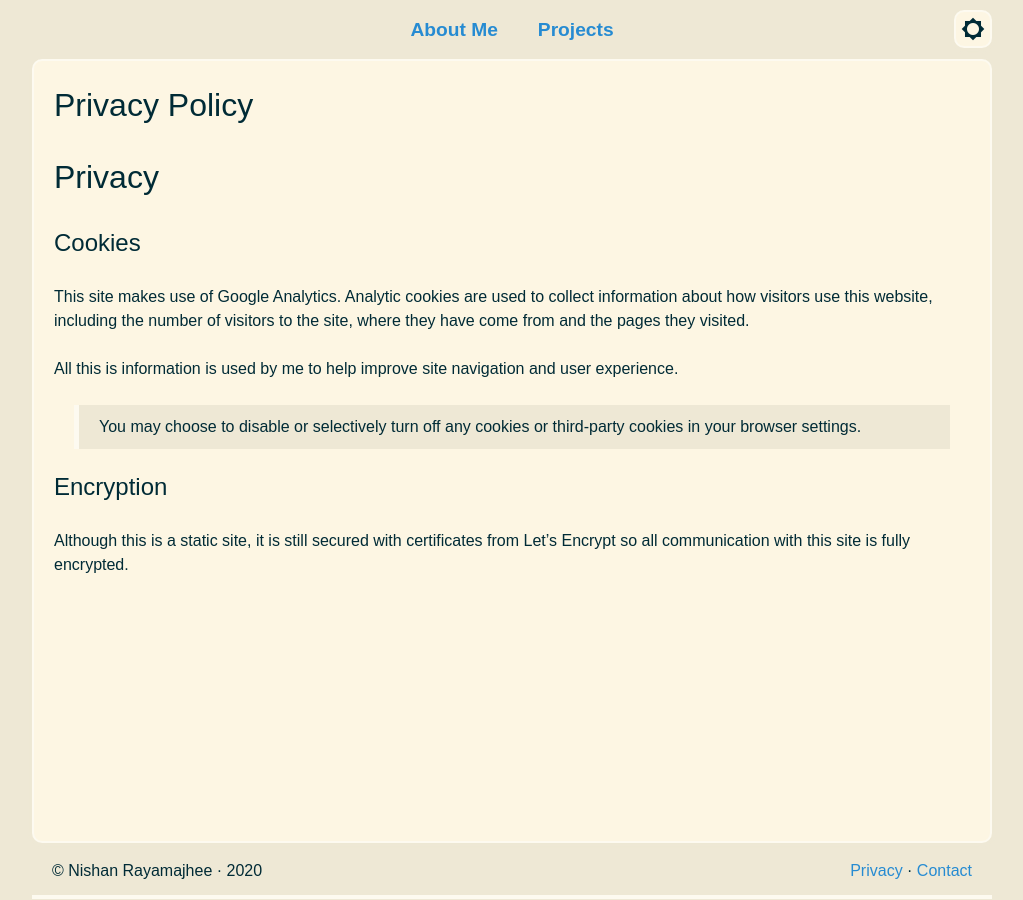
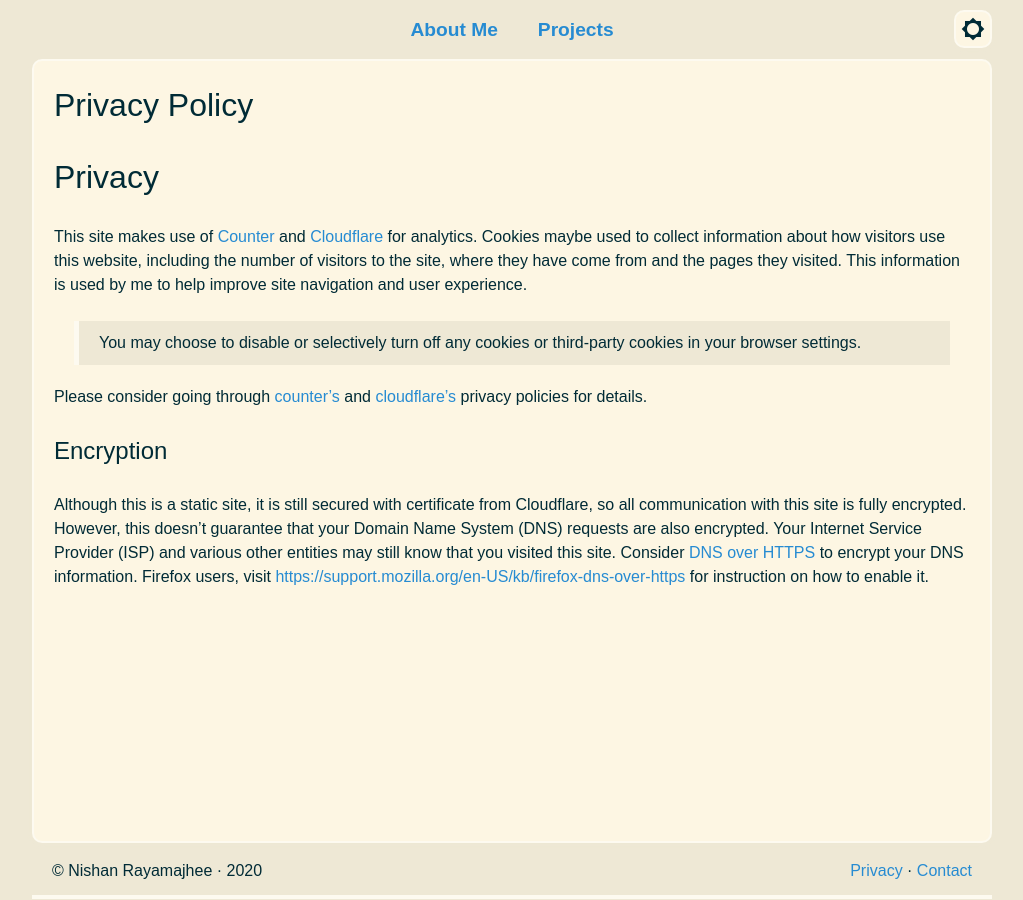
Before and after one commit to nrayamajhee/nrayamajhee.github.io, a Jekyll site: the page built from pages/privacy.md, in a window 1280 px wide. Shown: the whole page, without its empty margins (128-1151 px from the left). Built offline with Jekyll 4.4.1, drawn with Linux system fonts in a browser that asks for light colours; comment, search, counter and statistics services are not loaded.

Commit message:
Update privacy.md

```diff
--- a/pages/privacy.md
+++ b/pages/privacy.md
@@ -7,14 +7,12 @@ title: Privacy Policy
 Privacy
 =======
 
-## Cookies
-
-This site makes use of Google Analytics. Analytic cookies are used to collect information about how visitors use this website, including the number of visitors to the site, where they have come from and the pages they visited.
-
-All this is information is used by me to help improve site navigation and user experience.
+This site makes use of [Counter](https://counter.dev) and [Cloudflare](https://www.cloudflare.com) for analytics. Cookies maybe used to collect information about how visitors use this website, including the number of visitors to the site, where they have come from and the pages they visited. This information is used by me to help improve site navigation and user experience.
 
 > You may choose to disable or selectively turn off any cookies or third-party cookies in your browser settings.
 
+Please consider going through [counter's](https://counter.dev/privacy.html) and [cloudflare's](https://www.cloudflare.com/privacypolicy/) privacy policies for details.
+
 ## Encryption
 
-Although this is a static site, it is still secured with certificates from Let's Encrypt so all communication with this site is fully encrypted.
+Although this is a static site, it is still secured with certificate from Cloudflare, so all communication with this site is fully encrypted. However, this doesn't guarantee that your Domain Name System (DNS) requests are also encrypted. Your Internet Service Provider (ISP) and various other entities may still know that you visited this site. Consider [DNS over HTTPS](https://en.wikipedia.org/wiki/DNS_over_HTTPS) to encrypt your DNS information. Firefox users, visit <https://support.mozilla.org/en-US/kb/firefox-dns-over-https> for instruction on how to enable it.
```
